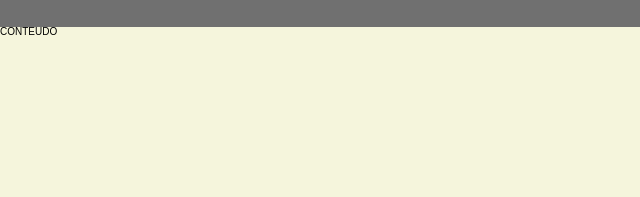
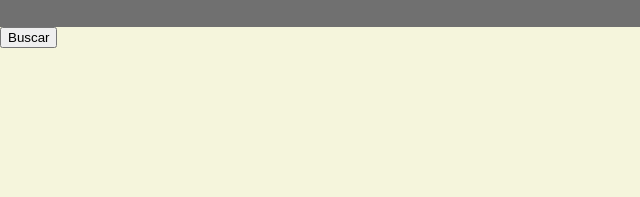
Before and after one commit to jl-fb/desafio-linx, a website: page src/index.html in a window 1280 px wide. Shown: the part 211-408 px from the top of the page, 0-640 px from the left. Drawn offline with Linux system fonts and the light colour scheme.

```diff
--- a/src/index.html
+++ b/src/index.html
@@ -29,10 +29,25 @@
           </div>
         </div>
       </herder>
-      <main class="main">CONTEUDO</main>
+      <main class="main">
+        <button>Buscar</button>
+      </main>
       <footer class="footer">RODAPÉ</footer>
     </div>
-
-    <script src="js/index.js"></script>
+    <!-- <script>
+      console.log('AQUIIII', document.querySelector('.main'))
+      const btn = document.querySelector('[get-products]')
+      const getProducts = async (e) => {
+        e.preventDefault()
+        console.log('AGORA')
+        const resp = await fetch(
+          'https://frontend-intern-challenge-api.iurykrieger.now.sh/products?page=1'
+          )
+          const data = await resp.json()
+          console.log('data', data)
+        }
+        btn.onclick = getProducts
+      </script> -->
+    <script type="module" src="js/index.js"></script>
   </body>
 </html>
```
Also changed, not shown: package.json (+10 -1 lines), src/index.css (+13 -0 lines), 1 other file.
